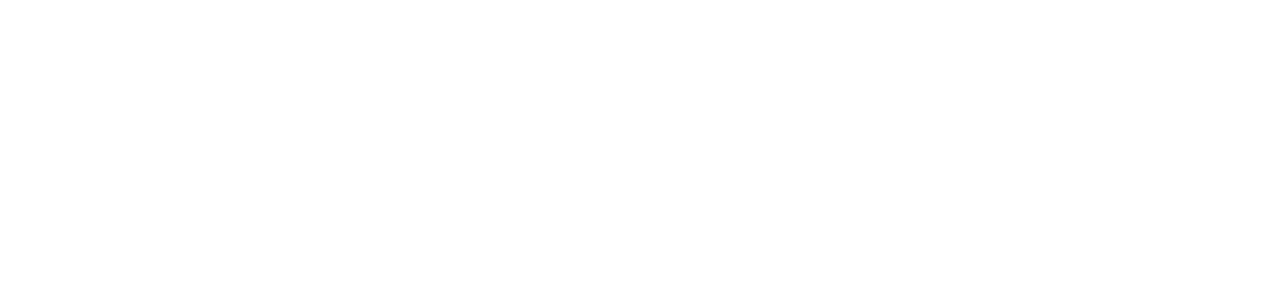
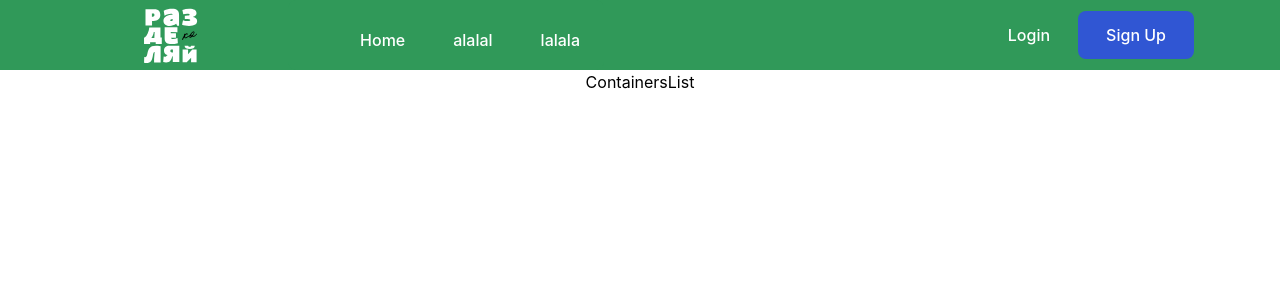
Before and after one commit to katerinaafadeeva/Razdelyaika, a React (Create React App) app in the folder frontend/: page /containers in a window 1280 px wide. Before the commit this address had no page. Shown: the top 300 px of the page. Built offline with nearby package versions, Linux system fonts and the light colour scheme; what tailgrids would draw is missing.

Commit message:
components init and routing

```diff
--- a/frontend/src/App/App.tsx
+++ b/frontend/src/App/App.tsx
@@ -6,6 +6,10 @@
 import MainPage from '../features/mainPage/MainPage';
 import SignIn from '../features/auth/SignIn';
 import SignUp from '../features/auth/SignUp';
+import ProductsList from '../features/products/ProductsList';
+import EcoTaxi from '../features/taxi/EcoTaxi';
+import EventList from '../features/events/EventList';
+import ContainersList from '../features/containers/ContainersList';
 
 function App(): JSX.Element {
   const dispatch = useDispatch();
@@ -17,6 +21,10 @@
           <Route index element={<MainPage />} />
           <Route path="/signin" element={<SignIn />} />
           <Route path="/signup" element={<SignUp />} />
+          <Route path="/shop" element={<ProductsList />} />
+          <Route path="/taxi" element={<EcoTaxi />} />
+          <Route path="/events" element={<EventList />} />
+          <Route path="/containers" element={<ContainersList />} />
         </Route>
       </Routes>
     </div>
--- /dev/null
+++ b/frontend/src/features/containers/ContainersList.tsx
@@ -0,0 +1,7 @@
+import React from 'react';
+
+function ContainersList(): JSX.Element {
+  return <div>ContainersList</div>;
+}
+
+export default ContainersList;
--- /dev/null
+++ b/frontend/src/features/events/EventList.tsx
@@ -0,0 +1,9 @@
+import React from 'react'
+
+function EventList():JSX.Element {
+  return (
+    <div>EventList</div>
+  )
+}
+
+export default EventList
--- a/frontend/src/features/navbar/styles/navbar.css
+++ b/frontend/src/features/navbar/styles/navbar.css
@@ -1,8 +1,10 @@
 .navbar {
   background-color: #309959;
+  height: 70px;
 }
 #navbarCollapse {
   background-color: #309959;
+  height: 70px;
 }
 
 .navitem {
--- /dev/null
+++ b/frontend/src/features/products/ProductsList.tsx
@@ -0,0 +1,7 @@
+import React from 'react';
+
+function ProductsList(): JSX.Element {
+  return <div>ProductsList</div>;
+}
+
+export default ProductsList;
--- /dev/null
+++ b/frontend/src/features/taxi/EcoTaxi.tsx
@@ -0,0 +1,7 @@
+import React from 'react';
+
+function EcoTaxi(): JSX.Element {
+  return <div>EcoTaxi</div>;
+}
+
+export default EcoTaxi;
```
